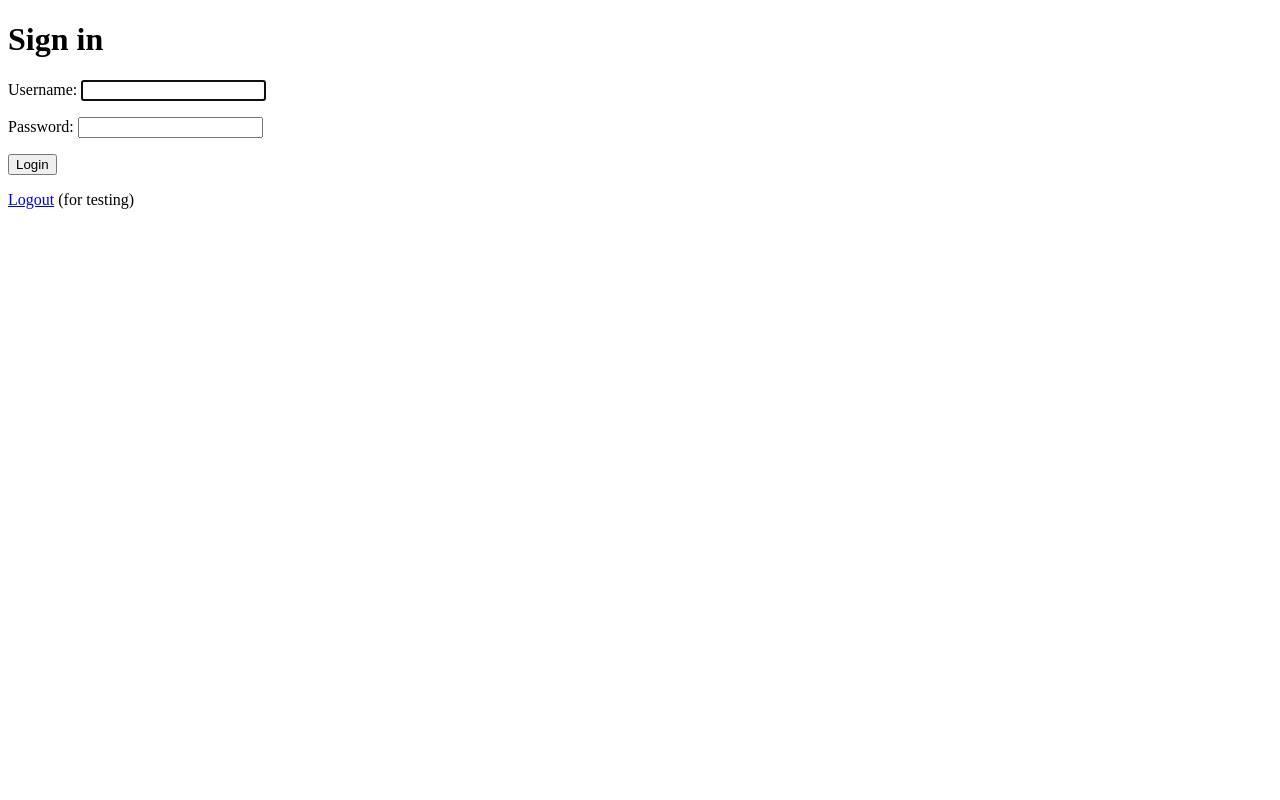
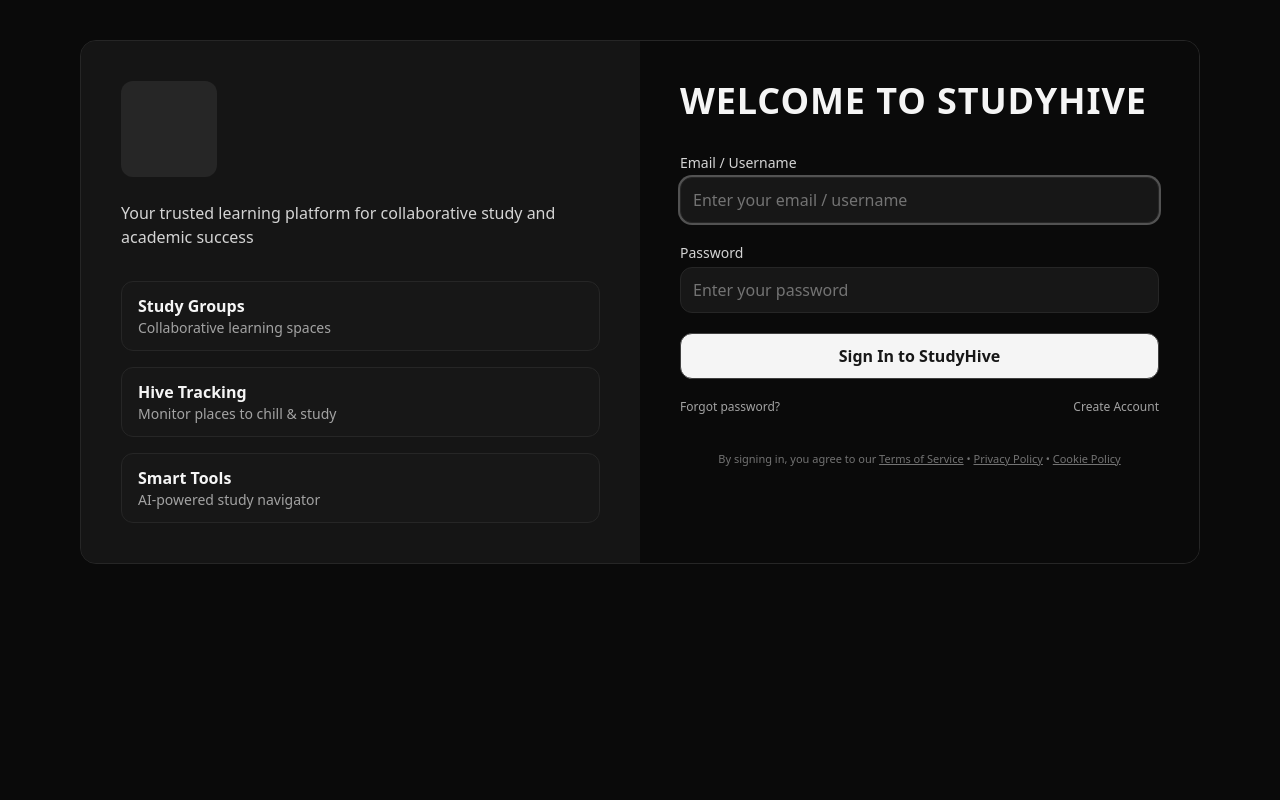
Before and after one commit to chocolatecrinkles/StudyHive, a Django app: page /login/ in a window 1280 px wide. Run offline with Django 5.2, Linux system fonts and the light colour scheme; some libraries are stand-ins or nearby versions.

Commit message:
Designs for login

```diff
--- a/core/views.py
+++ b/core/views.py
@@ -1,21 +1,31 @@
 from django.shortcuts import render, redirect
-from django.contrib.auth import authenticate, login, logout
+from django.contrib.auth import login, logout
 from django.contrib.auth.forms import AuthenticationForm
 from django.contrib import messages
 from django.contrib.auth.decorators import login_required
 
+def _style_auth_form(form: AuthenticationForm):
+    input_cls = "w-full rounded-xl bg-neutral-900 border border-neutral-800 px-3 py-2.5 text-neutral-200 placeholder-neutral-500 focus:outline-none focus:ring-2 focus:ring-neutral-600"
+    form.fields["username"].widget.attrs.update({
+        "class": input_cls, "placeholder": "Enter your email / username"
+    })
+    form.fields["password"].widget.attrs.update({
+        "class": input_cls, "placeholder": "Enter your password"
+    })
+
 def login_view(request):
     if request.method == "POST":
         form = AuthenticationForm(request, data=request.POST)
+        _style_auth_form(form)
         if form.is_valid():
             user = form.get_user()
             login(request, user)
             messages.success(request, "Logged in.")
             return redirect(request.GET.get("next") or "home")
-        else:
-            messages.error(request, "Invalid username or password.")
+        messages.error(request, "Invalid username or password.")
     else:
-        form = AuthenticationForm()
+        form = AuthenticationForm(request)
+        _style_auth_form(form)
     return render(request, "login.html", {"form": form})
 
 def logout_view(request):
--- a/templates/base.html
+++ b/templates/base.html
@@ -1,18 +1,24 @@
 <!doctype html>
-<html>
+<html lang="en">
 <head>
-    <meta charset="utf-8">
-    <title>Login</title>
-    <link rel="stylesheet" href="/static/css/style.css">
+  <meta charset="utf-8" />
+  <meta name="viewport" content="width=device-width,initial-scale=1" />
+  <title>StudyHive</title>
+  <!-- Quick dev Tailwind -->
+  <script src="https://cdn.tailwindcss.com"></script>
 </head>
-  <body>
+<body class="min-h-screen bg-neutral-950 text-neutral-100">
   {% if messages %}
-      <ul>
+    <div class="max-w-xl mx-auto mt-4 space-y-2">
       {% for m in messages %}
-          <li>{{ m }}</li>
+        <div class="rounded-md px-4 py-2 text-sm
+          {% if m.tags == 'success' %} bg-emerald-900/40 border border-emerald-700 {% elif m.tags == 'error' %} bg-red-900/40 border border-red-700 {% else %} bg-neutral-800 border border-neutral-700 {% endif %}">
+          {{ m }}
+        </div>
       {% endfor %}
-      </ul>
+    </div>
   {% endif %}
+
   {% block content %}{% endblock %}
 </body>
 </html>
--- a/templates/login.html
+++ b/templates/login.html
@@ -1,10 +1,81 @@
 {% extends "base.html" %}
 {% block content %}
-  <h1>Sign in</h1>
-  <form method="post" action="{% url 'login' %}">
-    {% csrf_token %}
-    {{ form.as_p }}
-    <button type="submit">Login</button>
-  </form>
-  <p><a href="{% url 'logout' %}">Logout</a> (for testing)</p>
+<div class="max-w-6xl mx-auto py-10 px-4">
+  <div class="bg-neutral-900/60 border border-neutral-800 rounded-2xl overflow-hidden grid md:grid-cols-2">
+
+
+
+    <!-- Left: view image hh -->
+    <div class="p-8 md:p-10 bg-neutral-900/80">
+      <div class="w-24 h-24 rounded-xl bg-neutral-800 mx-auto md:mx-0"></div>
+      <p class="mt-6 text-neutral-300">
+        Your trusted learning platform for collaborative study and academic success
+      </p>
+
+      <div class="mt-8 space-y-4">
+        <div class="rounded-xl border border-neutral-800 bg-neutral-900 px-4 py-3">
+          <div class="font-semibold">Study Groups</div>
+          <div class="text-sm text-neutral-400">Collaborative learning spaces</div>
+        </div>
+        <div class="rounded-xl border border-neutral-800 bg-neutral-900 px-4 py-3">
+          <div class="font-semibold">Hive Tracking</div>
+          <div class="text-sm text-neutral-400">Monitor places to chill & study</div>
+        </div>
+        <div class="rounded-xl border border-neutral-800 bg-neutral-900 px-4 py-3">
+          <div class="font-semibold">Smart Tools</div>
+          <div class="text-sm text-neutral-400">AI-powered study navigator</div>
+        </div>
+      </div>
+    </div>
+
+    <!-- Right: login format formmm -->
+    <div class="p-8 md:p-10 bg-neutral-950">
+      <h1 class="text-3xl md:text-4xl font-black tracking-wide">WELCOME TO STUDYHIVE</h1>
+
+      <form method="post" action="{% url 'login' %}" class="mt-8 space-y-5">
+        {% csrf_token %}
+
+        <!-- user blocks -->
+        <div>
+          <label class="block text-sm text-neutral-300 mb-1" for="id_username">Email / Username</label>
+          {{ form.username }}
+          {% if form.username.errors %}
+            <p class="mt-1 text-sm text-red-400">{{ form.username.errors.0 }}</p>
+          {% endif %}
+        </div>
+
+        <!-- password blocks -->
+        <div>
+          <label class="block text-sm text-neutral-300 mb-1" for="id_password">Password</label>
+          {{ form.password }}
+          {% if form.password.errors %}
+            <p class="mt-1 text-sm text-red-400">{{ form.password.errors.0 }}</p>
+          {% endif %}
+        </div>
+
+        <!-- non field errorr -->
+        {% if form.non_field_errors %}
+          <p class="text-sm text-red-400">{{ form.non_field_errors.0 }}</p>
+        {% endif %}
+
+        <button type="submit"
+          class="w-full rounded-xl border border-neutral-700 bg-neutral-100 text-neutral-900 font-semibold py-2.5 hover:bg-white transition">
+          Sign In to StudyHive
+        </button>
+
+        <div class="flex items-center justify-between text-xs text-neutral-400">
+          <a class="hover:text-neutral-200" href="#">Forgot password?</a>
+          <a class="hover:text-neutral-200" href="#">Create Account</a>
+        </div>
+
+        <p class="text-[11px] text-neutral-500 text-center pt-4">
+          By signing in, you agree to our
+          <a href="#" class="underline hover:text-neutral-300">Terms of Service</a> •
+          <a href="#" class="underline hover:text-neutral-300">Privacy Policy</a> •
+          <a href="#" class="underline hover:text-neutral-300">Cookie Policy</a>
+        </p>
+      </form>
+    </div>
+  </div>
+</div>
 {% endblock %}
```
Also changed, not shown: 1 other file. Lines whose indentation alone changed are shown as unchanged.
